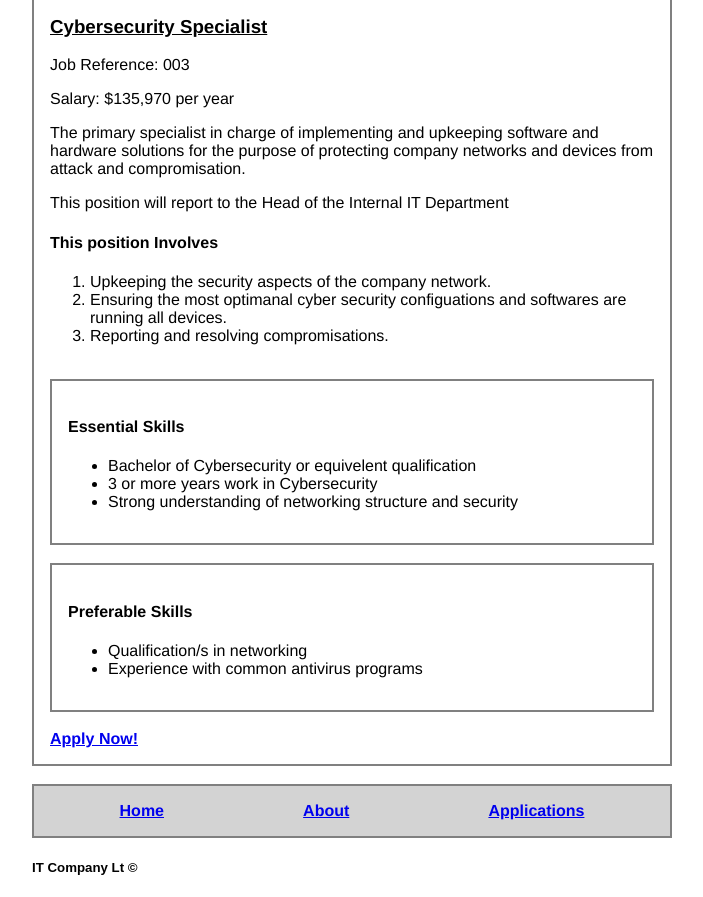
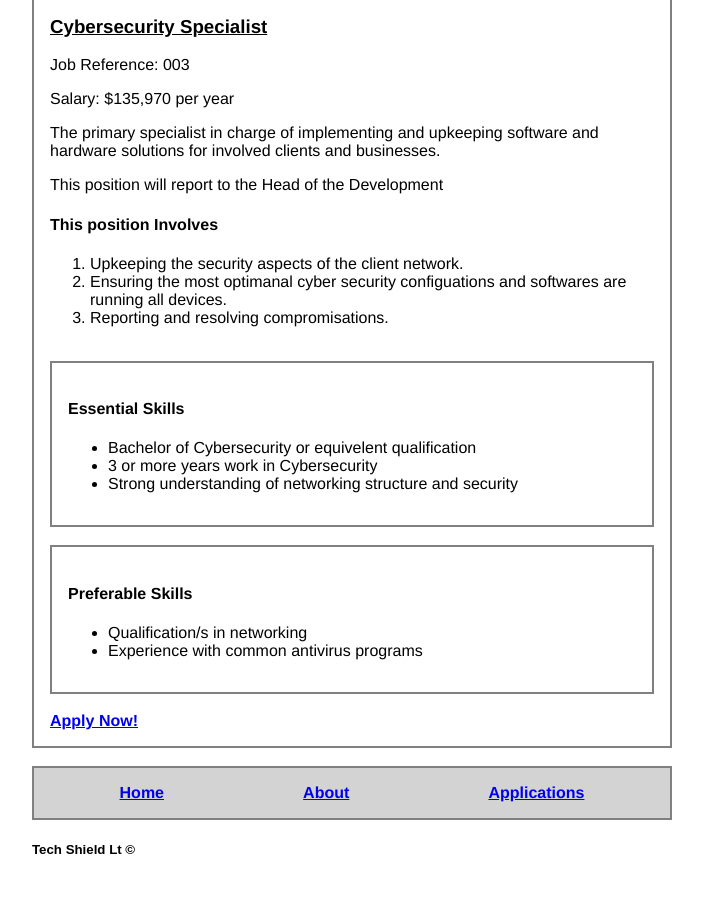
Before and after one commit to George-Salib-Uni/Project-Part-1---IT-WIZZ, a plain HTML site: page jobs.html in a window 1280 px wide. Shown: the part 960-1857 px from the top of the page, without its empty margins (296-999 px from the left). Drawn offline with Linux system fonts and the light colour scheme.

Commit message:
updated text

```diff
--- a/jobs.html
+++ b/jobs.html
@@ -68,12 +68,11 @@
             <p>Job Reference: 003</p>
             <p>Salary: $135,970 per year</p>
             <p>The primary specialist in charge of implementing and upkeeping software
-                 and hardware solutions for the purpose of protecting company networks and devices
-                  from attack and compromisation.</p>
-            <p>This position will report to the Head of the Internal IT Department</p>
+                 and hardware solutions for involved clients and businesses.</p>
+            <p>This position will report to the Head of the Development</p>
             <h4>This position Involves</h4>
             <ol>
-                <li>Upkeeping the security aspects of the company network.</li>
+                <li>Upkeeping the security aspects of the client network.</li>
                 <li>Ensuring the most optimanal cyber security configuations and softwares are running all devices.</li>
                 <LI>Reporting and resolving compromisations.</LI>
             </ol>
@@ -112,7 +111,7 @@
                 <a href="About.html" title="Go to about page"><strong>About</strong></a>
                 <a href="jobapplicationform.html" title="Go to application page"><strong>Applications</strong></a>
             </nav>
-            <h5>IT Company Lt &copy;</h5>
+            <h5>Tech Shield Lt &copy;</h5>
         </footer>
     </body>
 </html>
```
